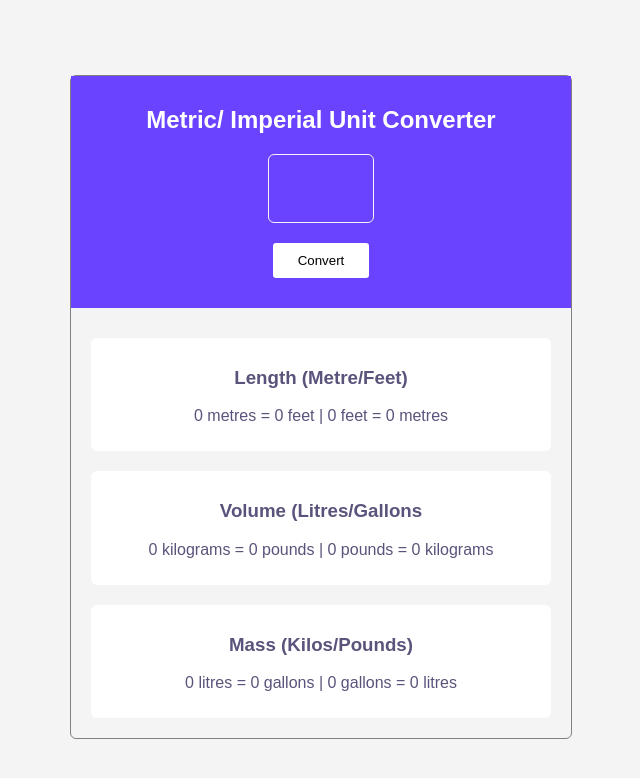
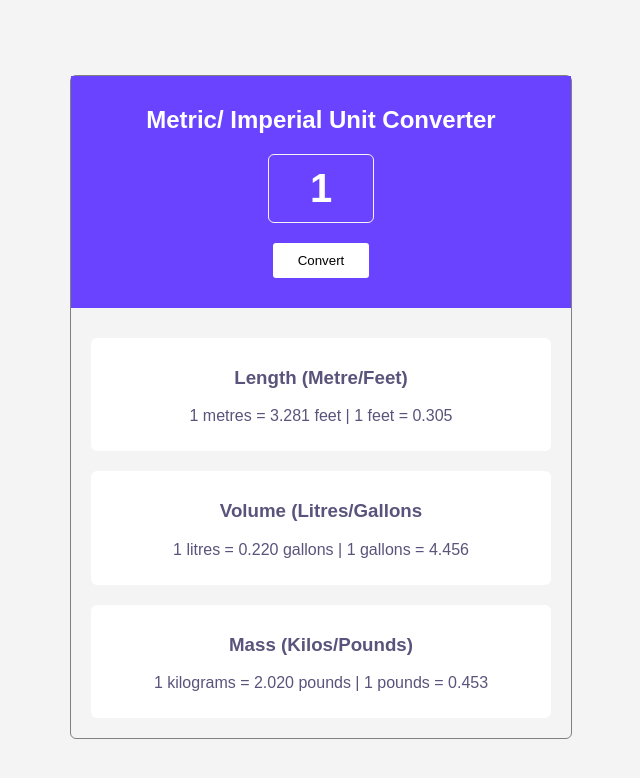
Before and after one commit to MNicolaysen/scrimba-unit-converter, a plain HTML site: page index.html in a window 1280 px wide. Shown: the whole page, without its empty margins (319-959 px from the left). Drawn offline with Linux system fonts and the light colour scheme.

```diff
--- a/index.html
+++ b/index.html
@@ -13,22 +13,22 @@
     <div id="container">
       <div id="banner">
         <h2>Metric/ Imperial Unit Converter</h2>
-        <input type="text" id="input-el">
+        <input type="text" id="input-el" value="1">
         <button id="btn-el">Convert</button>
       </div>
 
       <div id="main">
         <div class="results">
           <h3>Length (Metre/Feet)</h3>
-          <p id="length-el">0 metres = 0 feet | 0 feet = 0 metres</p>
+          <p id="length-el">1 metres = 3.281 feet | 1 feet = 0.305</p>
         </div>
         <div class="results">
           <h3>Volume (Litres/Gallons</h3>
-          <p id="volume-el">0 kilograms = 0 pounds | 0 pounds = 0 kilograms</p>
+          <p id="volume-el">1 litres = 0.220 gallons | 1 gallons = 4.456</p>
         </div>
         <div class="results">
           <h3>Mass (Kilos/Pounds)</h3>
-          <p id="mass-el">0 litres = 0 gallons | 0 gallons = 0 litres</p>
+          <p id="mass-el">1 kilograms = 2.020 pounds | 1 pounds = 0.453</p>
         </div>
       </div>
     </div>
```
